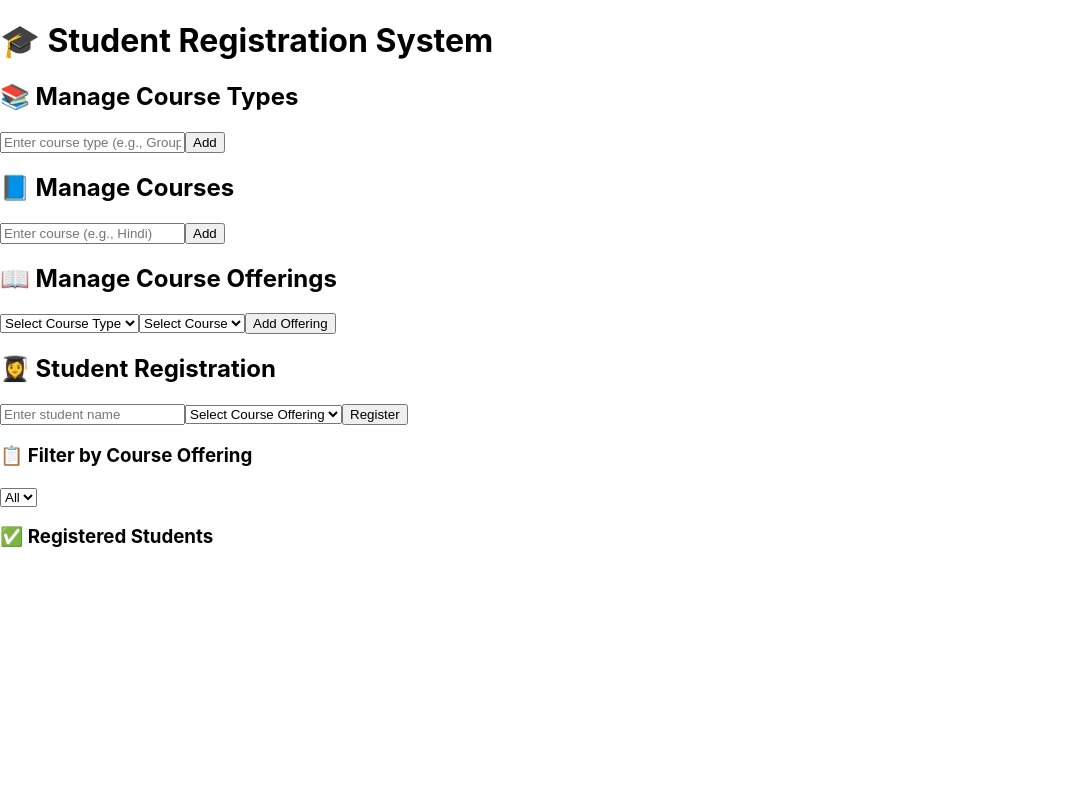
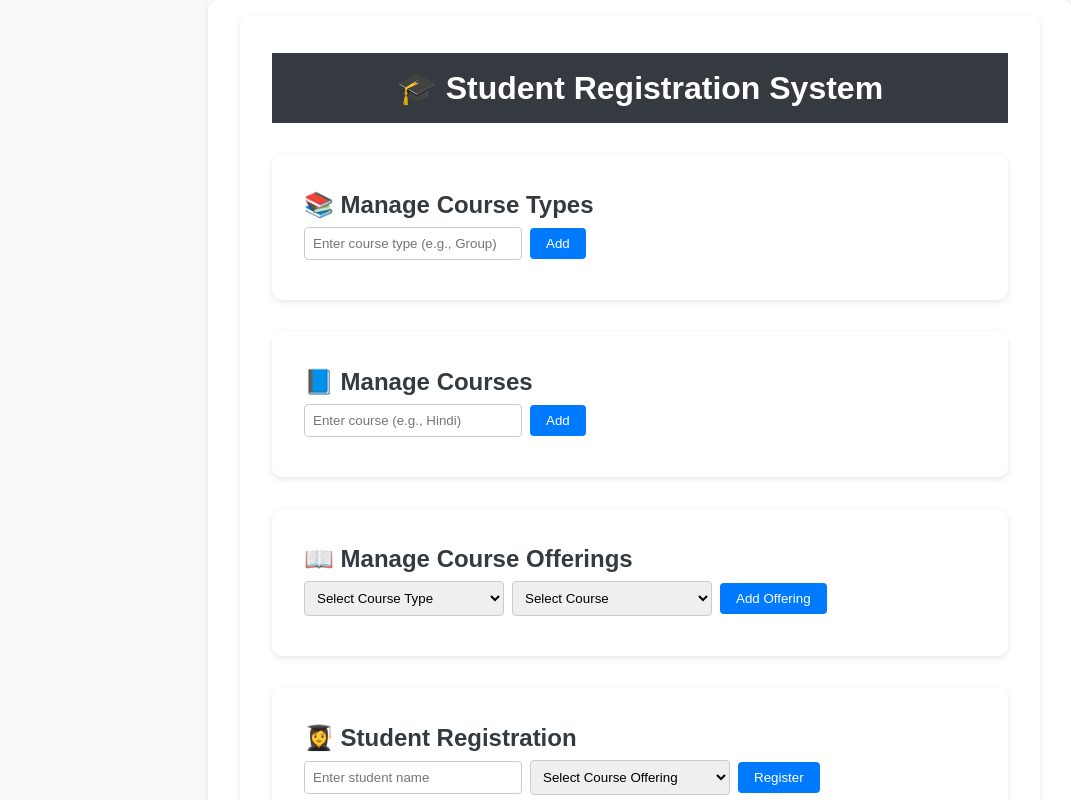
Before and after one commit to charanramagiri/student_registration, a React (Create React App) app: page / in a window 1280 px wide. Shown: the top 800 px of the page, without its empty margins (0-1071 px from the left). Built offline with nearby package versions, Linux system fonts and the light colour scheme.

Commit message:
added styling

```diff
--- a/src/App.css
+++ b/src/App.css
@@ -1,38 +1,72 @@
-.App {
-  text-align: center;
+body {
+  font-family: Arial, sans-serif;
+  margin: 0;
+  padding: 0;
+  background: #f8f9fa;
 }
 
-.App-logo {
-  height: 40vmin;
-  pointer-events: none;
+h1 {
+  text-align: center;
+  background-color: #343a40;
+  color: white;
+  padding: 1rem;
+  margin-bottom: 2rem;
 }
 
-@media (prefers-reduced-motion: no-preference) {
-  .App-logo {
-    animation: App-logo-spin infinite 20s linear;
-  }
+h2 {
+  color: #343a40;
+  margin-bottom: 0.5rem;
 }
 
-.App-header {
-  background-color: #282c34;
-  min-height: 100vh;
-  display: flex;
-  flex-direction: column;
-  align-items: center;
-  justify-content: center;
-  font-size: calc(10px + 2vmin);
-  color: white;
+h3 {
+  margin-top: 1rem;
 }
 
-.App-link {
-  color: #61dafb;
+div {
+  max-width: 800px;
+  margin: auto;
+  background-color: white;
+  padding: 1rem 2rem;
+  margin-bottom: 2rem;
+  border-radius: 10px;
+  box-shadow: 0 2px 6px rgba(0, 0, 0, 0.1);
 }
 
-@keyframes App-logo-spin {
-  from {
-    transform: rotate(0deg);
-  }
-  to {
-    transform: rotate(360deg);
-  }
+input,
+select {
+  padding: 0.5rem;
+  margin-right: 0.5rem;
+  margin-bottom: 0.5rem;
+  border: 1px solid #ccc;
+  border-radius: 4px;
+  min-width: 200px;
 }
+
+button {
+  padding: 0.5rem 1rem;
+  background-color: #007bff;
+  color: white;
+  border: none;
+  border-radius: 4px;
+  margin-right: 0.5rem;
+  cursor: pointer;
+}
+
+button:hover {
+  background-color: #0056b3;
+}
+
+ul {
+  list-style: none;
+  padding-left: 0;
+}
+
+li {
+  background-color: #f1f1f1;
+  padding: 0.5rem;
+  margin-bottom: 0.5rem;
+  border-radius: 4px;
+  display: flex;
+  justify-content: space-between;
+  align-items: center;
+}
--- a/src/App.js
+++ b/src/App.js
@@ -1,4 +1,5 @@
 import React, { useState } from 'react';
+import './App.css';
 import CourseTypeManager from './components/CourseTypeManager';
 import CourseManager from './components/CourseManager';
 import CourseOffering from './components/CourseOffering';
```
